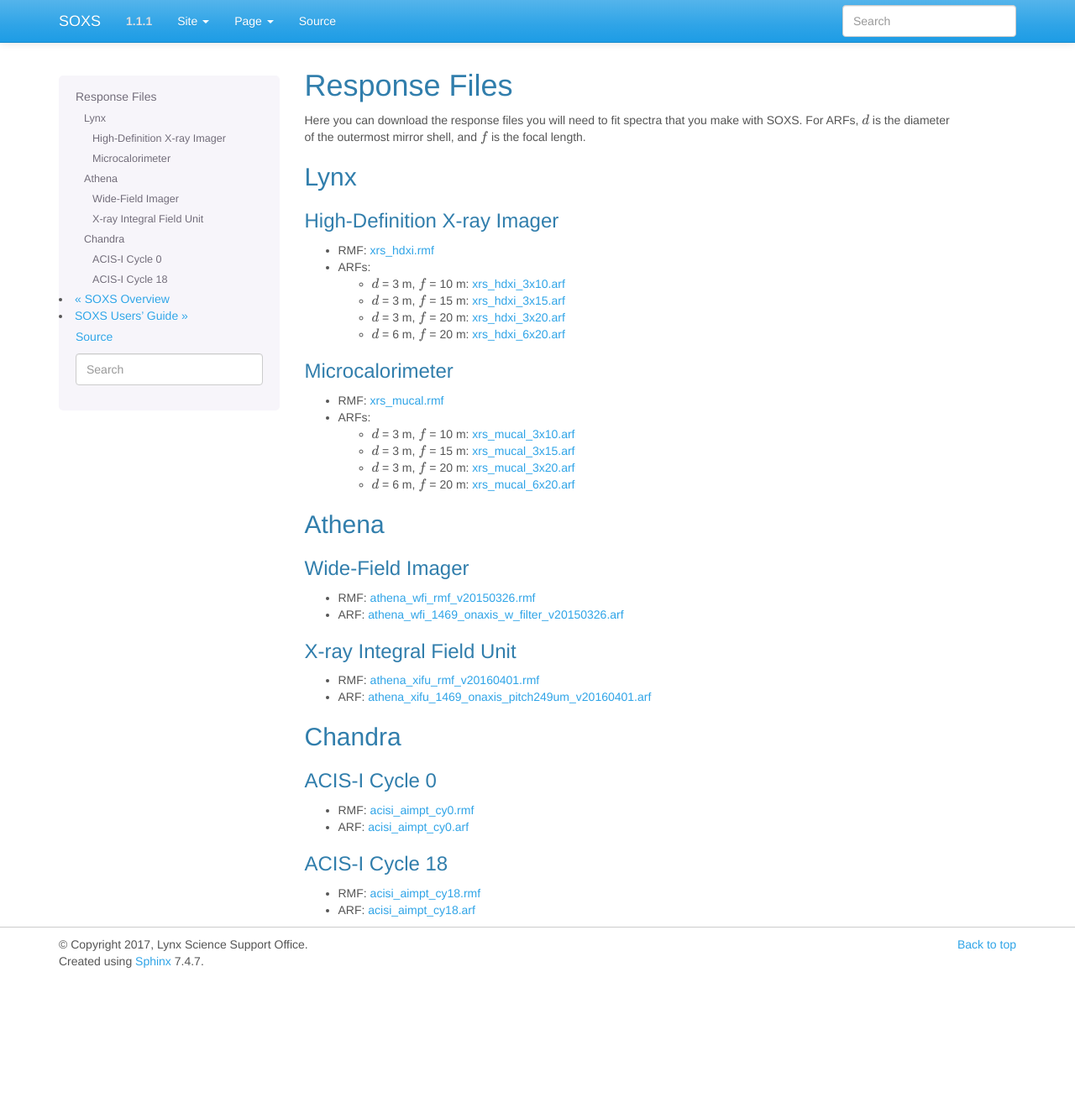
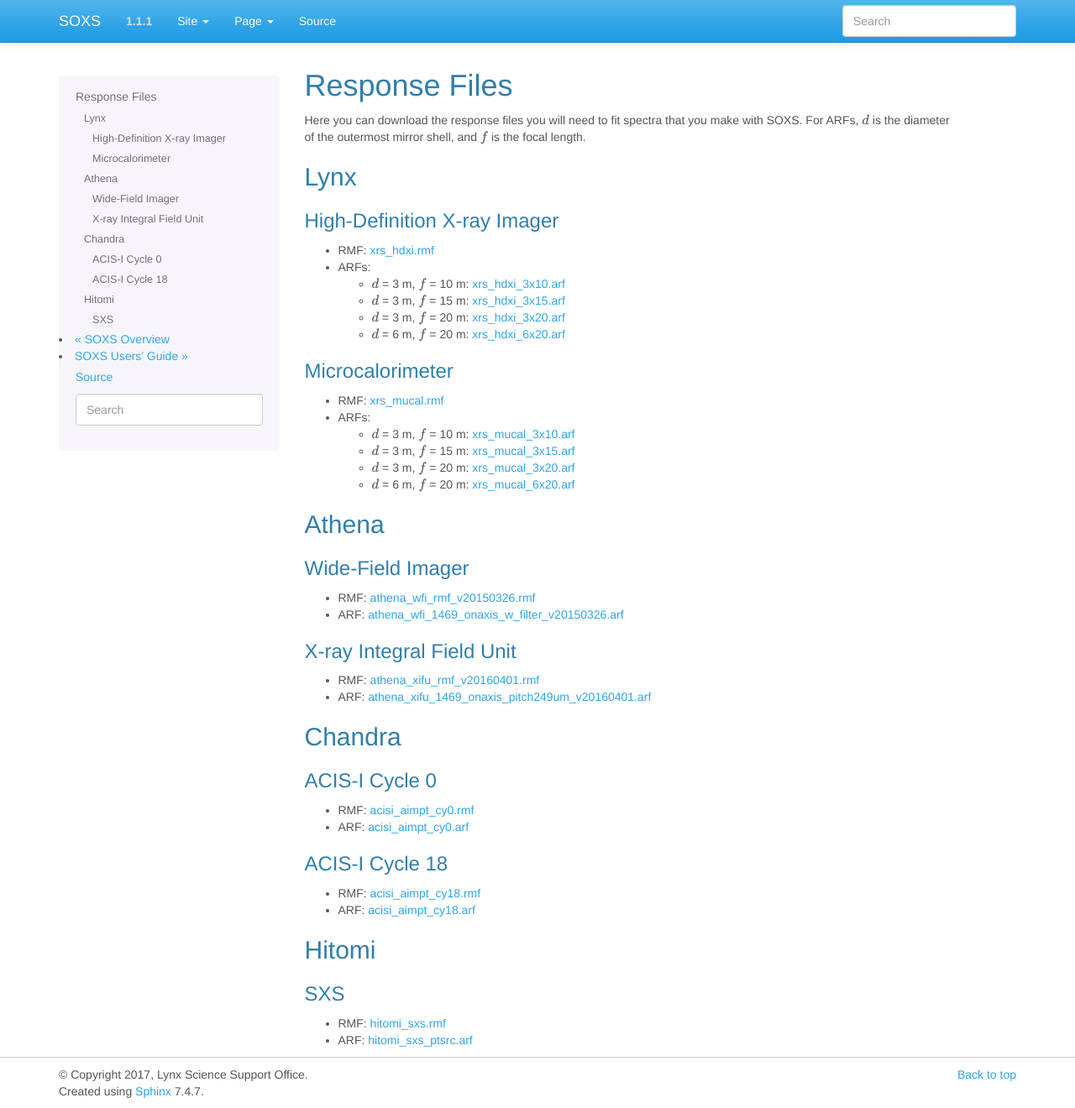
Before and after one commit to lynx-x-ray-observatory/soxs, a Sphinx documentation site: the page built from doc/source/responses.rst, in a window 1280 px wide and 1320 px high. Shown: the whole window at 84% size. Built offline with Sphinx 7.4.7, drawn with Linux system fonts in a browser that asks for light colours.

Commit message:
Add hitomi responses to page

```diff
--- a/doc/source/responses.rst
+++ b/doc/source/responses.rst
@@ -62,3 +62,12 @@
 
 * RMF: `acisi_aimpt_cy18.rmf <acisi_aimpt_cy18.rmf>`_
 * ARF: `acisi_aimpt_cy18.arf <acisi_aimpt_cy18.arf>`_
+
+Hitomi
+------
+
+SXS
++++
+
+* RMF: `hitomi_sxs.rmf <hitomi_sxs.rmf>`_
+* ARF: `hitomi_sxs_ptsrc.arf <hitomi_sxs_ptsrc.arf>`_
```
